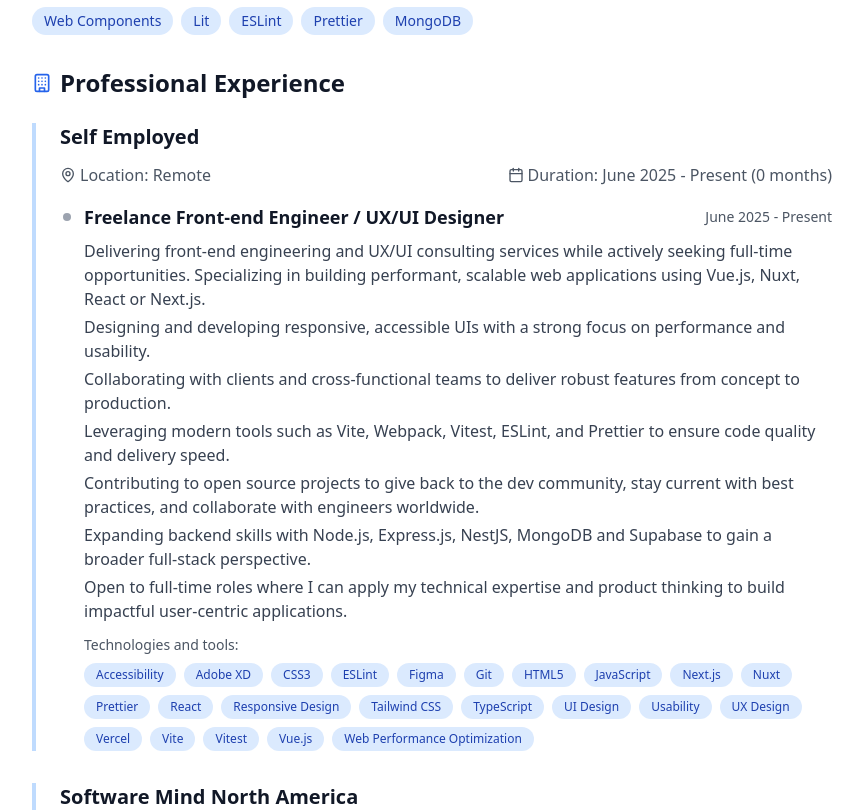
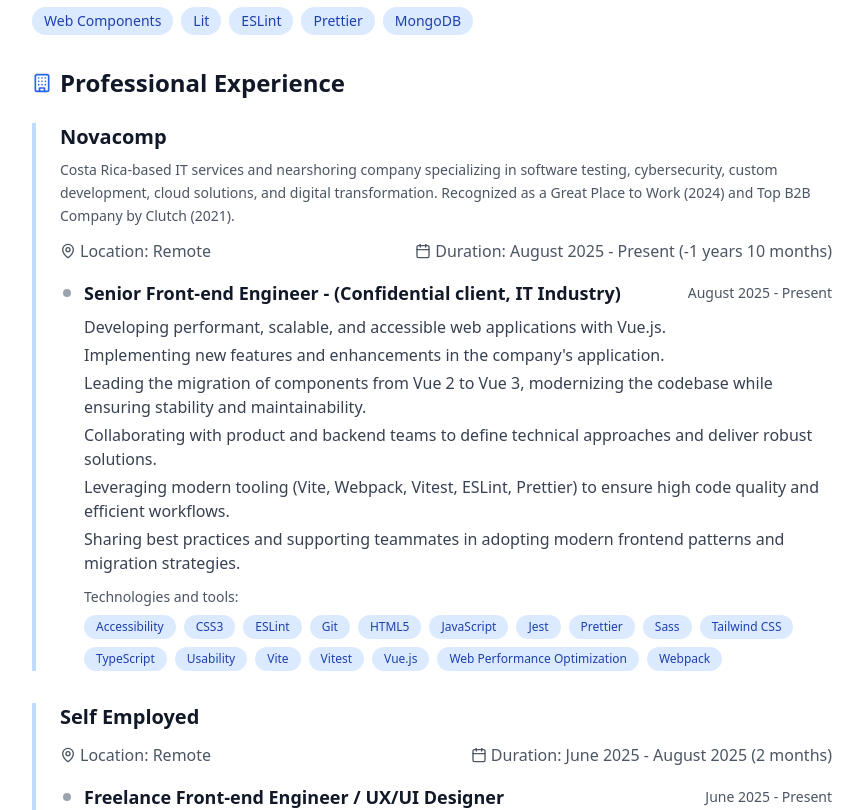
Before and after one commit to gusleindecker/cv.gusleindecker.dev, a Next.js app: page / in a window 1280 px wide. Shown: the part 861-1671 px from the top of the page, without its empty margins (208-1071 px from the left). Built offline with nearby package versions, Linux system fonts and the light colour scheme.

Commit message:
v2.0.0: Updating experiences

```diff
--- a/app/page.js
+++ b/app/page.js
@@ -37,11 +37,55 @@ export default function CVPage() {
     },
     experience: [
       {
+        company: "Novacomp",
+        description:
+          "Costa Rica-based IT services and nearshoring company specializing in software testing, cybersecurity, custom development, cloud solutions, and digital transformation. Recognized as a Great Place to Work (2024) and Top B2B Company by Clutch (2021).",
+        location: "Remote",
+        totalDuration: `August 2025 - Present (${getTimeElapsed(
+          new Date("2025-08-18")
+        )})`,
+        positions: [
+          {
+            title:
+              "Senior Front-end Engineer - (Confidential client, IT Industry)",
+            duration: "August 2025 - Present",
+            description: [
+              "Developing performant, scalable, and accessible web applications with Vue.js.",
+              "Implementing new features and enhancements in the company's application.",
+              "Leading the migration of components from Vue 2 to Vue 3, modernizing the codebase while ensuring stability and maintainability.",
+              "Collaborating with product and backend teams to define technical approaches and deliver robust solutions.",
+              "Leveraging modern tooling (Vite, Webpack, Vitest, ESLint, Prettier) to ensure high code quality and efficient workflows.",
+              "Sharing best practices and supporting teammates in adopting modern frontend patterns and migration strategies.",
+            ],
+            skills: [
+              "Accessibility",
+              "CSS3",
+              "ESLint",
+              "Git",
+              "HTML5",
+              "JavaScript",
+              "Jest",
+              "Prettier",
+              "Sass",
+              "Tailwind CSS",
+              "TypeScript",
+              "Usability",
+              "Vite",
+              "Vitest",
+              "Vue.js",
+              "Web Performance Optimization",
+              "Webpack",
+            ],
+          },
+        ],
+      },
+      {
         company: "Self Employed",
         description: "",
         location: "Remote",
-        totalDuration: `June 2025 - Present (${getTimeElapsed(
-          new Date("2025-06-15")
+        totalDuration: `June 2025 - August 2025 (${getTimeElapsed(
+          new Date("2025-06-15"),
+          new Date("2025-08-18")
         )})`,
         positions: [
           {
```
